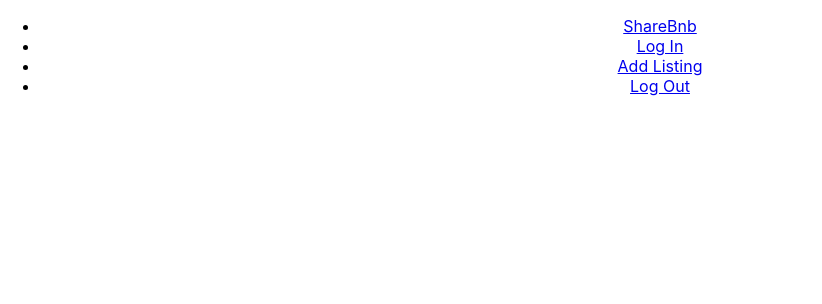
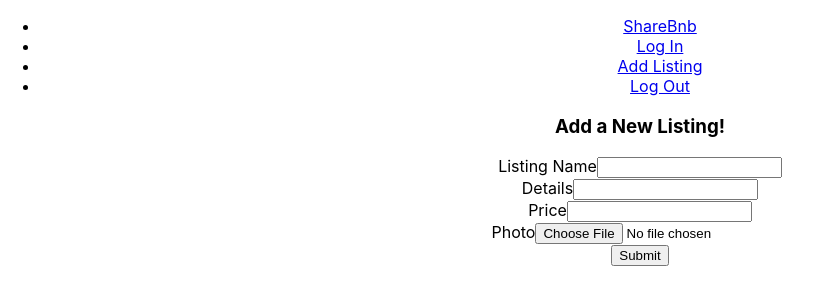
Before and after one commit to ndrewjensen/share-bnb-frontend, a React (Create React App) app: page /add-listing in a window 1280 px wide. Shown: the top 304 px of the page, without its empty margins (0-822 px from the left). Built offline with nearby package versions, Linux system fonts and the light colour scheme.

Commit message:
in progress AddListingForm

```diff
--- a/src/AddListingForm.js
+++ b/src/AddListingForm.js
@@ -1,3 +1,8 @@
+import { useState } from 'react';
+import {useNavigate} from 'react-router-dom'
+
+import Alert from './common/Alert';
+
 /** AddListingForm Component
  *
  * Props:
@@ -8,10 +13,100 @@
  */
 
  function AddListingForm() {
+  const navigate = useNavigate();
+  const [formData, setFormData] = useState({});
+  const [formErrors, setFormErrors] = useState([]);
+
+  /** Handle form submit:
+   *
+   * Calls login func prop and, if not successful, sets errors.
+   */
+
+  async function handleSubmit(evt) {
+    evt.preventDefault();
+    try {
+
+      //call API POST
+      navigate("/"); //navigate to detail
+    } catch (err) {
+      setFormErrors(err);
+    }
+  }
+
+  //name, price, details, photo
+  /** Update form data field */
+  function handleChange(evt) {
+    const { name, value } = evt.target;
+    setFormData(l => ({ ...l, [name]: value }));
+  }
+
   return (
-  <div className="AddListingForm">
-    AddListingForm
-    </div>);
+    <div className="AddListingForm">
+      <div className="container col-md-6 offset-md-3 col-lg-4 offset-lg-4">
+        <h3 className="mb-3">Add a New Listing!</h3>
+
+        <div className="card">
+          <div className="card-body">
+            <form onSubmit={handleSubmit} encType="multipart/form-data">
+              <div className="mb-3">
+                <label className="form-label">Listing Name</label>
+                <input
+                  name="name"
+                  className="form-control"
+                  value={formData.name}
+                  onChange={handleChange}
+                  required
+                />
+              </div>
+              <div className="mb-3">
+                <label className="form-label">Details</label>
+                <input
+                  name="details"
+                  className="form-control"
+                  value={formData.details}
+                  onChange={handleChange}
+                  required
+                />
+              </div>
+              <div className="mb-3">
+                <label className="form-label">Price</label>
+                <input
+                  name="price"
+                  type="number"
+                  className="form-control"
+                  value={formData.price}
+                  onChange={handleChange}
+                  required
+                />
+              </div>
+              <div className="mb-3">
+                <label className="form-label">Photo</label>
+                <input
+                  name="photo"
+                  type="file"
+                  className="form-control"
+                  value={formData.photo}
+                  onChange={handleChange}
+                  required
+                />
+              </div>
+
+              {formErrors.length
+                ? <Alert type="danger" messages={formErrors} />
+                : null}
+
+              <div className="d-grid">
+                <button className="btn btn-primary" onClick={handleSubmit}>
+                  Submit
+                </button>
+              </div>
+
+            </form>
+          </div>
+        </div>
+      </div>
+    </div>
+  );
 }
 
 export default AddListingForm;
--- a/src/AddListingPage.js
+++ b/src/AddListingPage.js
@@ -12,7 +12,6 @@ import AddListingForm from "./AddListingForm";
  function AddListingPage() {
   return (
   <div className="AddListingPage">
-    AddListingPage
     <AddListingForm />
     </div>);
 }
--- a/src/Navbar.js
+++ b/src/Navbar.js
@@ -20,7 +20,7 @@ import { Link, NavLink } from "react-router-dom";
         <NavLink to="/login">Log In</NavLink>
       </li>
       <li>
-        <NavLink to="/listings/new">Add Listing</NavLink>
+        <NavLink to="/add-listing">Add Listing</NavLink>
       </li>
       <li>
         <NavLink to="/" onClick={logout}>Log Out</NavLink>
--- a/src/RoutesList.js
+++ b/src/RoutesList.js
@@ -21,7 +21,7 @@ function RoutesList({ login, register }) {
         <Route path="/listings/:listingId" element={<ListingDetailPage />} />
         <Route path="/" element={<ListingsPage />} />
         <Route path="/login" element={<LoginPage login={login} />} />
-        <Route path="/listing/new" element={<AddListingPage />} />
+        <Route path="/add-listing" element={<AddListingPage />} />
       </Routes>
     </div>);
 }
```
